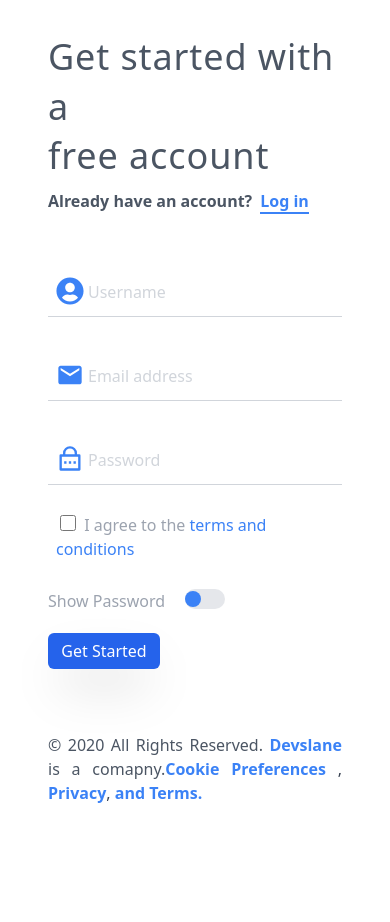
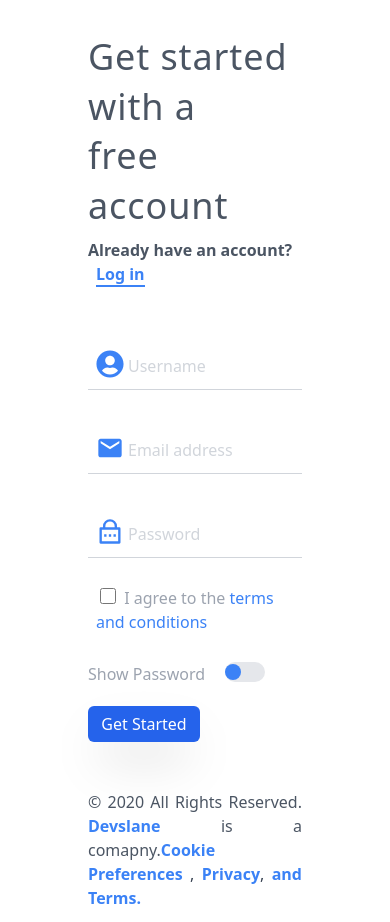
Before and after one commit to JanviPangoriya/Project, a React (Create React App) app: page /sign in a window 390 px wide. Before the commit the page ends 844 px from the top, so only its background shows below. Built offline with nearby package versions, Linux system fonts and the light colour scheme.

Commit message:
modified

```diff
--- a/src/Pages/Signup.Page.tsx
+++ b/src/Pages/Signup.Page.tsx
@@ -37,7 +37,7 @@ const Signup: React.FC<Props> = (props) => {
   return (
     <>
       <div className="lg:w-1/2">
-        <div className="mx-0 md:mx-20 text-gray-400">
+        <div className="mx-10 md:mx-20 text-gray-400">
           <div className="flex flex-col justify-center mt-5 py-3 px-12 ">
             <h1 className="text-4xl leading-snug mb-2 tracking-wide text-gray-600">
               Get started with a <br />
@@ -141,7 +141,7 @@ const Signup: React.FC<Props> = (props) => {
               {myform.isSubmitting && (
                 <FaSpinner className="animate-spin mx-auto mt-2"></FaSpinner>
               )}
-              <div className="mt-16 text-justify text-gray-600">
+              <div className="mt-12 text-justify text-gray-600">
                 © 2020 All Rights Reserved.{" "}
                 <span className="text-blue-500 font-bold text-md">
                   Devslane
```
